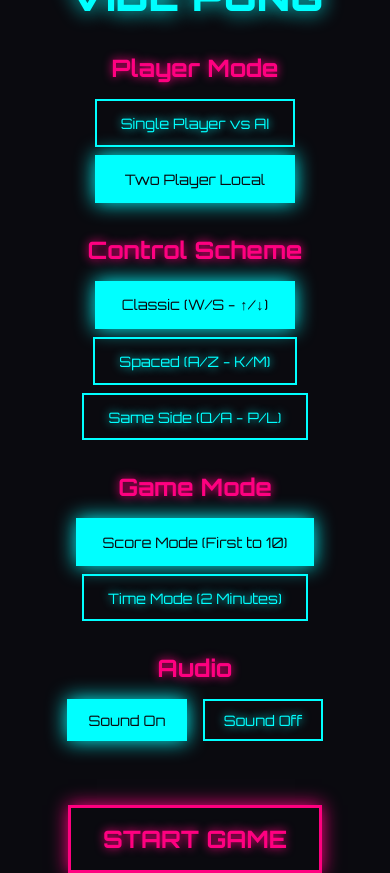
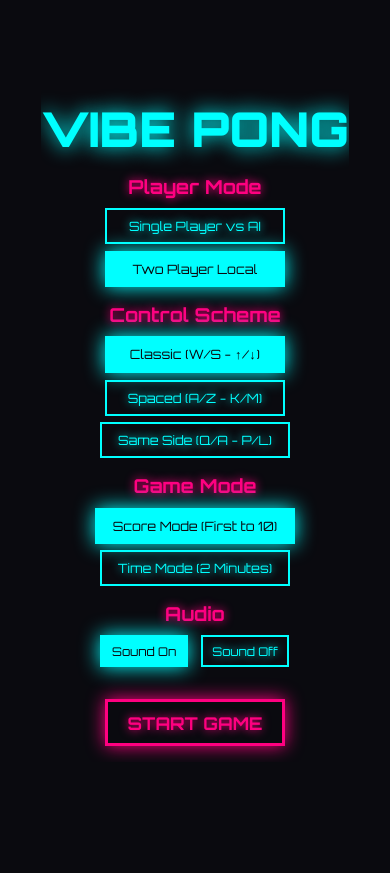
Before and after one commit to idanboa/vibe-pong, a plain HTML site: page index.html in a window 390 px wide. After the commit the page ends 844 px from the top, so only its background shows below. Drawn offline with Linux system fonts and the light colour scheme.

Commit message:
[FIX]: Optimize menu layout to fit all sections on screen - Reduced title size from 4rem to 3.5rem - Decreased margins and padding throughout menu sections - Made buttons more compact (220px width, smaller padding) - Added responsive design for smaller screens and heights - Added scrolling fallback with max-height: 100vh - Improved spacing between control options - Menu now fits properly on all screen sizes

```diff
--- a/styles.css
+++ b/styles.css
@@ -50,14 +50,17 @@ body {
 .menu {
     text-align: center;
     z-index: 100;
+    max-height: 100vh;
+    overflow-y: auto;
+    padding: 1rem 0;
 }
 
 .title {
-    font-size: 4rem;
+    font-size: 3.5rem;
     font-weight: 900;
     color: var(--primary-cyan);
     text-shadow: var(--glow-strong) var(--primary-cyan);
-    margin-bottom: 2rem;
+    margin-bottom: 1.5rem;
     animation: pulse 2s ease-in-out infinite alternate;
 }
 
@@ -67,40 +70,40 @@ body {
 }
 
 .menu-section {
-    margin: 2rem 0;
+    margin: 1.5rem 0;
 }
 
 .menu-section h2 {
     color: var(--secondary-pink);
     text-shadow: var(--glow-intensity) var(--secondary-pink);
-    margin-bottom: 1rem;
-    font-size: 1.5rem;
+    margin-bottom: 0.8rem;
+    font-size: 1.3rem;
 }
 
 .control-options, .mode-options {
     display: flex;
     flex-direction: column;
-    gap: 0.5rem;
+    gap: 0.4rem;
     align-items: center;
 }
 
 .player-mode-options, .ai-difficulty-options {
     display: flex;
     flex-direction: column;
-    gap: 0.5rem;
+    gap: 0.4rem;
     align-items: center;
 }
 
 .ai-difficulty-options {
     flex-direction: row;
-    gap: 1rem;
+    gap: 0.8rem;
     justify-content: center;
 }
 
 .audio-options {
     display: flex;
     flex-direction: row;
-    gap: 1rem;
+    gap: 0.8rem;
     justify-content: center;
     align-items: center;
 }
@@ -109,19 +112,19 @@ body {
     background: transparent;
     border: 2px solid var(--primary-cyan);
     color: var(--primary-cyan);
-    padding: 0.8rem 1.5rem;
+    padding: 0.6rem 1.2rem;
     font-family: 'Orbitron', monospace;
-    font-size: 1rem;
+    font-size: 0.9rem;
     cursor: pointer;
     transition: all 0.3s ease;
     text-shadow: var(--glow-intensity) var(--primary-cyan);
     box-shadow: inset 0 0 0 0 var(--primary-cyan);
-    min-width: 250px;
+    min-width: 220px;
 }
 
 .menu-btn:hover {
     color: var(--background-navy);
-    box-shadow: inset 250px 0 0 0 var(--primary-cyan);
+    box-shadow: inset 220px 0 0 0 var(--primary-cyan);
     text-shadow: none;
     transform: scale(1.05);
     filter: drop-shadow(var(--glow-intensity) var(--primary-cyan));
@@ -135,21 +138,21 @@ body {
 }
 
 .menu-btn.small {
-    min-width: 120px;
-    padding: 0.6rem 1rem;
-    font-size: 0.9rem;
+    min-width: 100px;
+    padding: 0.5rem 0.8rem;
+    font-size: 0.85rem;
 }
 
 .play-btn {
     background: transparent;
     border: 3px solid var(--secondary-pink);
     color: var(--secondary-pink);
-    padding: 1rem 2rem;
+    padding: 0.8rem 1.5rem;
     font-family: 'Orbitron', monospace;
-    font-size: 1.5rem;
+    font-size: 1.3rem;
     font-weight: 700;
     cursor: pointer;
-    margin-top: 2rem;
+    margin-top: 1.5rem;
     transition: all 0.3s ease;
     text-shadow: var(--glow-intensity) var(--secondary-pink);
     animation: glow 1.5s ease-in-out infinite alternate;
@@ -360,11 +363,34 @@ body {
 @media (max-width: 768px) {
     .title {
         font-size: 2.5rem;
+        margin-bottom: 1rem;
+    }
+
+    .menu-section {
+        margin: 1rem 0;
+    }
+
+    .menu-section h2 {
+        font-size: 1.1rem;
+        margin-bottom: 0.6rem;
     }
 
     .menu-btn {
-        min-width: 200px;
-        font-size: 0.9rem;
+        min-width: 180px;
+        font-size: 0.8rem;
+        padding: 0.5rem 1rem;
+    }
+
+    .menu-btn.small {
+        min-width: 80px;
+        padding: 0.4rem 0.6rem;
+        font-size: 0.75rem;
+    }
+
+    .play-btn {
+        font-size: 1.1rem;
+        padding: 0.6rem 1.2rem;
+        margin-top: 1rem;
     }
 
     .score {
@@ -375,3 +401,23 @@ body {
         font-size: 0.8rem;
     }
 }
+
+@media (max-height: 900px) {
+    .title {
+        font-size: 3rem;
+        margin-bottom: 1rem;
+    }
+
+    .menu-section {
+        margin: 1rem 0;
+    }
+
+    .menu-section h2 {
+        font-size: 1.2rem;
+        margin-bottom: 0.6rem;
+    }
+
+    .play-btn {
+        margin-top: 1rem;
+    }
+}
```
